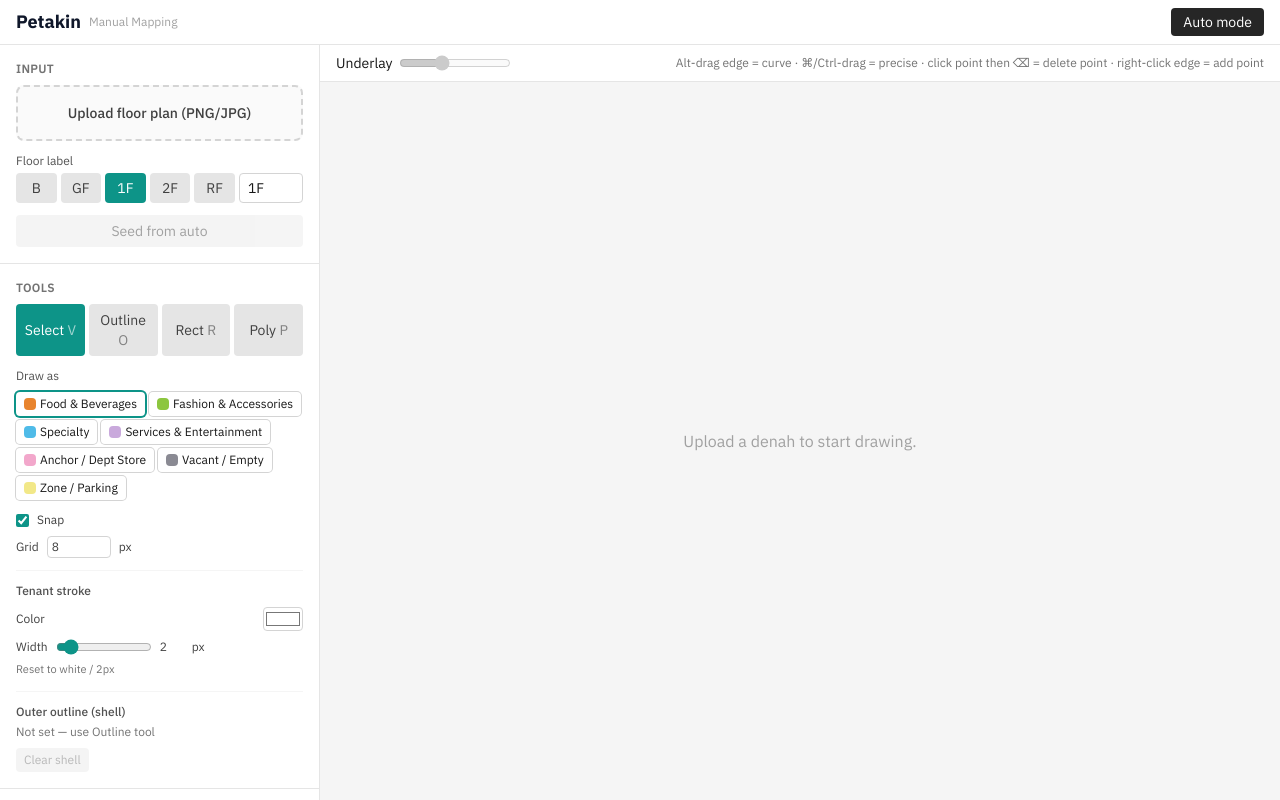
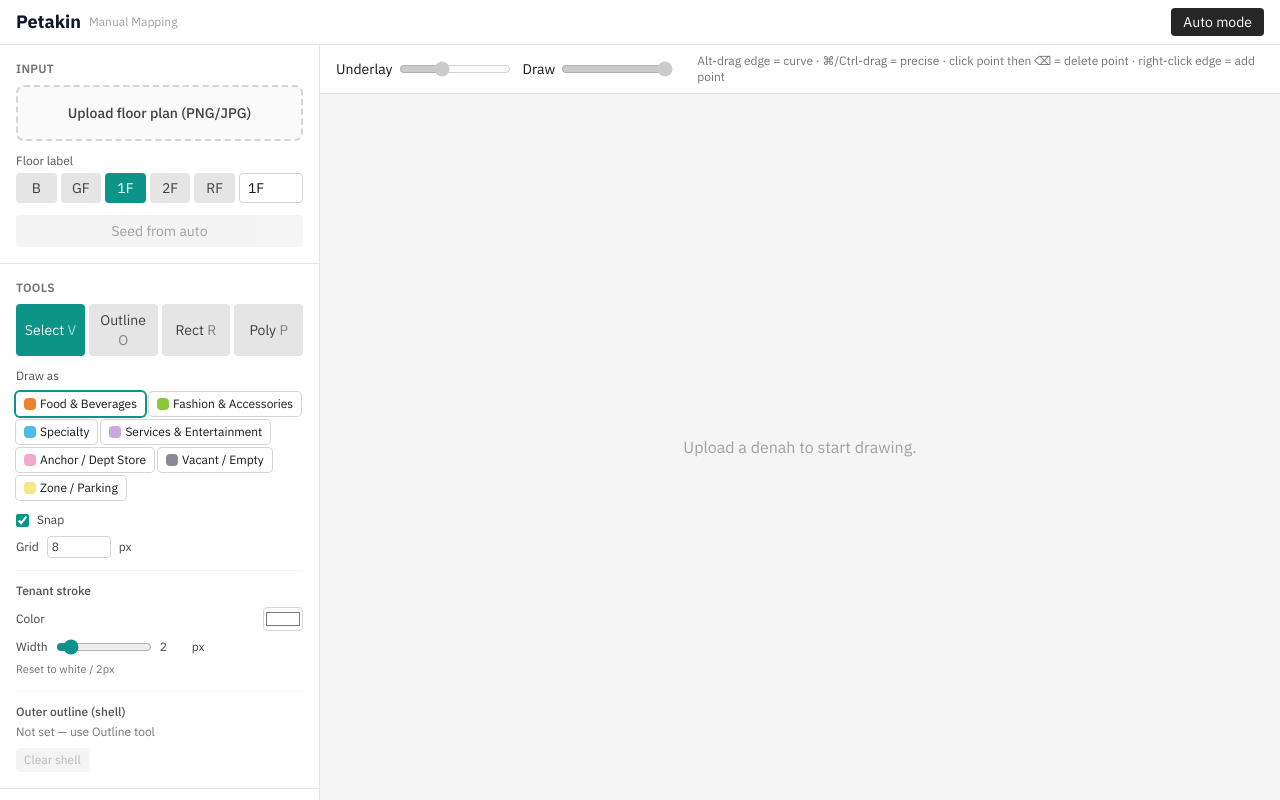
Before and after one commit to yvdist/petakin, a Next.js app in the folder frontend/: page /manual in a window 1280 px wide. Built offline with nearby package versions, Linux system fonts and the light colour scheme.

Commit message:
feat: add draw opacity control to manual drawing tool for enhanced visual customization

```diff
--- a/frontend/app/manual/page.tsx
+++ b/frontend/app/manual/page.tsx
@@ -14,6 +14,7 @@ import {
   DEFAULT_STROKE,
   defaultFill,
   emitManualSvg,
+  getDrawOpacity,
   getStroke,
   loadProject,
   newProject,
@@ -245,6 +246,7 @@ export default function ManualPage() {
   }, [selectedId]);
 
   const setOpacity = (v: number) => setProject((p) => (p ? { ...p, bg: { ...p.bg, opacity: v } } : p));
+  const setDrawOpacity = (v: number) => setProject((p) => (p ? { ...p, drawOpacity: v } : p));
   const stroke = getStroke(project);
   const setStrokeColor = (color: string) =>
     setProject((p) => (p ? { ...p, stroke: { ...getStroke(p), color } } : p));
@@ -586,6 +588,19 @@ export default function ManualPage() {
                 disabled={!hasImage}
               />
             </label>
+            <label className="flex items-center gap-1.5">
+              Draw
+              <input
+                type="range"
+                min={0.05}
+                max={1}
+                step={0.05}
+                value={getDrawOpacity(project)}
+                onChange={(e) => setDrawOpacity(Number(e.target.value))}
+                className="w-28 accent-brand"
+                disabled={!project}
+              />
+            </label>
             <div className="flex-1" />
             <span className="text-xs text-neutral-500">
               {tool === "rect" && "Drag to draw a box"}
--- a/frontend/components/ManualCanvas.tsx
+++ b/frontend/components/ManualCanvas.tsx
@@ -5,6 +5,7 @@ import {
   bendEdge,
   edgeHitRadius,
   flattenPolyVertsOpen,
+  getDrawOpacity,
   getStroke,
   insertVertOnEdge,
   nearestEdge,
@@ -92,6 +93,7 @@ export default function ManualCanvas({
   const { bg, shapes } = project;
   const shellV = shellVertsOf(project);
   const tenantStroke = getStroke(project);
+  const drawOpacity = getDrawOpacity(project);
   const svgRef = useRef<SVGSVGElement>(null);
   const contentRef = useRef<SVGGElement>(null);
   const [view, setView] = useState<View>({ scale: 1, tx: 0, ty: 0 });
@@ -710,6 +712,7 @@ export default function ManualCanvas({
             />
           )}
 
+          <g opacity={drawOpacity}>
             {shellLive && (
               <path d={pathDFromVerts(shellLive)} fill="#ECECEC88" stroke="none" pointerEvents="none" />
             )}
@@ -762,6 +765,7 @@ export default function ManualCanvas({
                 onMouseDown={(e) => beginMove(e, shellLive, SHELL_ID)}
               />
             )}
+          </g>
 
           {tool === "select" &&
             shapes.map((s) => {
--- a/frontend/lib/manual.ts
+++ b/frontend/lib/manual.ts
@@ -40,10 +40,13 @@ export interface ManualProject {
   shellVerts?: PolyVert[] | null;
   /** Stroke for tenant rect/poly (default white). */
   stroke?: ManualStroke;
+  /** Editor-only opacity for drawn shapes/shell (0.05–1). Export stays full. */
+  drawOpacity?: number;
   updatedAt: number;
 }
 
 export const DEFAULT_STROKE: ManualStroke = { color: "#FFFFFF", width: 2 };
+export const DEFAULT_DRAW_OPACITY = 1;
 
 export function getStroke(project: ManualProject | null | undefined): ManualStroke {
   const s = project?.stroke;
@@ -52,6 +55,12 @@ export function getStroke(project: ManualProject | null | undefined): ManualStro
     color: typeof s.color === "string" && s.color ? s.color : DEFAULT_STROKE.color,
     width: Math.max(1, Math.min(12, Number(s.width) || DEFAULT_STROKE.width)),
   };
+}
+
+export function getDrawOpacity(project: ManualProject | null | undefined): number {
+  const v = project?.drawOpacity;
+  if (typeof v !== "number" || Number.isNaN(v)) return DEFAULT_DRAW_OPACITY;
+  return Math.max(0.05, Math.min(1, v));
 }
 
 // Categories a user can actually draw with (ignore is auto-only).
@@ -464,6 +473,7 @@ export function newProject(floor: string): ManualProject {
     shell: null,
     shellVerts: null,
     stroke: { ...DEFAULT_STROKE },
+    drawOpacity: DEFAULT_DRAW_OPACITY,
     updatedAt: Date.now(),
   };
 }
```
Lines whose indentation alone changed are shown as unchanged.
